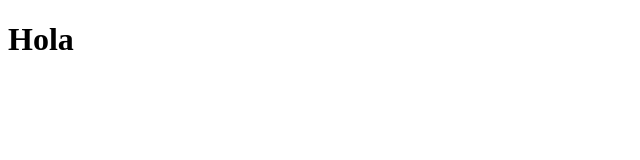
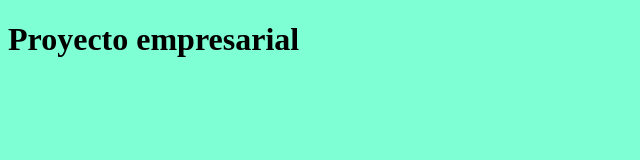
Before and after one commit to rocioplatini/curso-git, a plain HTML site: page index.html in a window 1280 px wide. Shown: the whole page, without its empty margins (0-640 px from the left). Drawn offline with Linux system fonts and the light colour scheme.

Commit message:
parrafo y color de fondo

```diff
--- /dev/null
+++ b/estilo.css
@@ -0,0 +1,3 @@
+* {
+    background-color: aquamarine;
+}
--- a/index.html
+++ b/index.html
@@ -2,9 +2,10 @@
 <html>
     <head>
         <title></title>
+        <link rel="stylesheet" href="estilo.css" type="text/css">
     </head>
 
     <body>
-        <h1>Hola</h1>
+        <h1>Proyecto empresarial</h1>
     </body>
 </html>
```
Also changed, not shown: main.js (added).
